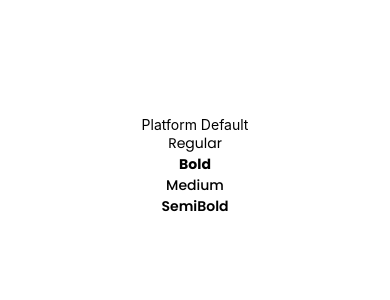
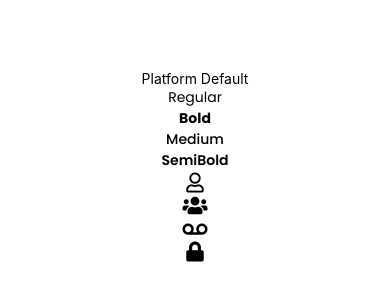
Before and after one commit to vignagajan/learning-app, a React Native app: screen / in a window 390 px wide. Shown: the part 256-556 px from the top of the page. Built offline with nearby package versions, Linux system fonts and the light colour scheme.

Commit message:
Setup expo vector-icons

```diff
--- a/App.js
+++ b/App.js
@@ -3,6 +3,7 @@ import React from 'react';
 import { StyleSheet, Text, View } from 'react-native';
 import AppLoading from 'expo-app-loading';
 import * as Font from 'expo-font';
+import { FontAwesome5 } from '@expo/vector-icons';
 
 let customFonts = {
   'Bold': require('./assets/fonts/Poppins-Bold.ttf'),
@@ -34,7 +35,10 @@ export default class App extends React.Component {
           <Text style={{ fontFamily: 'Bold' }}>Bold</Text>
           <Text style={{ fontFamily: 'Medium' }}>Medium</Text>
           <Text style={{ fontFamily: 'SemiBold' }}>SemiBold</Text>
-
+          <FontAwesome5 name={'user'} size={20}/>
+          <FontAwesome5 name={'users'} size={20}/>
+          <FontAwesome5 name={'voicemail'} size={20} />
+          <FontAwesome5 name={'lock'} size={20} />
         </View>
       );
     } else {
--- a/package.json
+++ b/package.json
@@ -8,6 +8,7 @@
     "eject": "expo eject"
   },
   "dependencies": {
+    "@expo/vector-icons": "^12.0.0",
     "expo": "~41.0.1",
     "expo-app-loading": "^1.0.3",
     "expo-status-bar": "~1.0.4",
```
Also changed, not shown: 1 other file (tests, documents, lock files or other folders).
